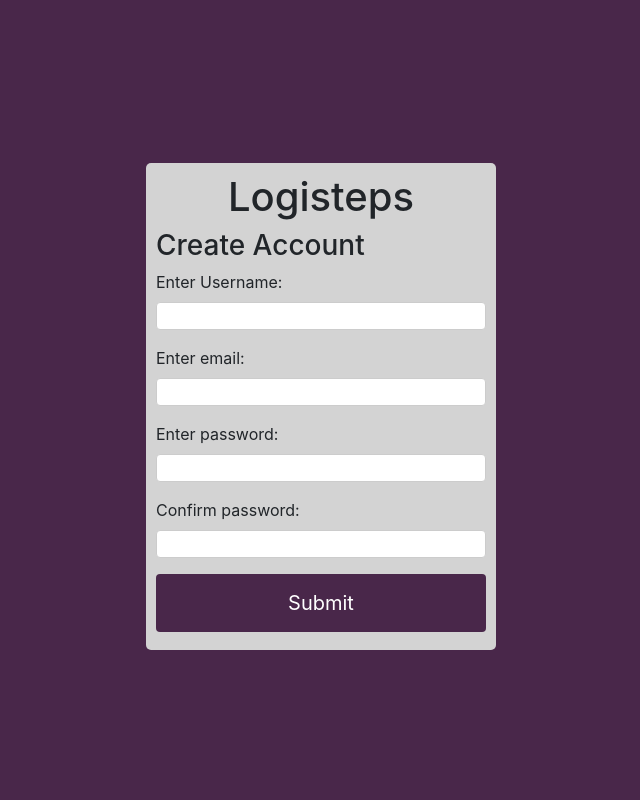
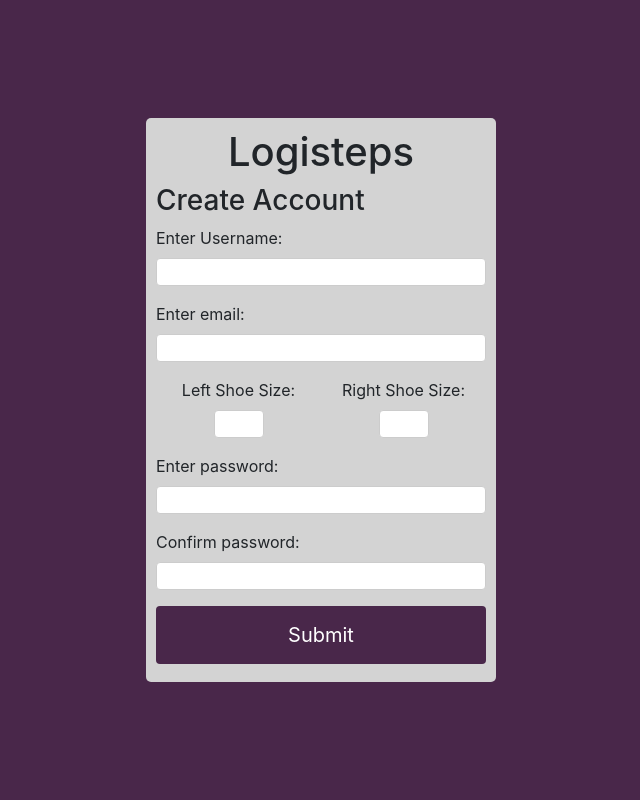
Before and after one commit to SeniorDesignTeamOmicron/WebApplication, a Django app: page /logisteps/register/ in a window 1280 px wide. Shown: the whole page, without its empty margins (319-959 px from the left). Run offline with Django 3.2, Linux system fonts and the light colour scheme; style sheets or scripts are compiled from the project's sources; some libraries are stand-ins or nearby versions.

Commit message:
Updated register view to instantiate a Logistep user and added fields for shoe sizes

```diff
--- a/logisteps/forms.py
+++ b/logisteps/forms.py
@@ -1,13 +1,18 @@
 from django.contrib.auth.forms import UserCreationForm
 from django.contrib.auth.models import User
+from django.forms import ModelForm
 from django import forms
 from django.core.exceptions import ValidationError
+
+from .models import Shoe, LogistepsUser
 
 class CustomUserCreationForm(forms.Form):
     username = forms.CharField(label='Enter Username', min_length=4, max_length=150)
     email = forms.EmailField(label='Enter email')
     password1 = forms.CharField(label='Enter password', widget=forms.PasswordInput)
     password2 = forms.CharField(label='Confirm password', widget=forms.PasswordInput)
+    shoe1 = forms.DecimalField(label='Left Shoe Size', min_value=4, max_value=16, max_digits=3, decimal_places=1)
+    shoe2 = forms.DecimalField(label='Right Shoe Size', min_value=4, max_value=16, max_digits=3, decimal_places=1)
 
     def clean_username(self):
         username = self.cleaned_data['username'].lower()
@@ -38,4 +43,12 @@ class CustomUserCreationForm(forms.Form):
             self.cleaned_data['email'],
             self.cleaned_data['password1']
         )
-        return user
+        lShoe = Shoe.objects.create(foot='L', size=self.cleaned_data['shoe1'])
+        rShoe = Shoe.objects.create(foot='R', size=self.cleaned_data['shoe2'])
+
+        logistepsUser = LogistepsUser.objects.create(left_shoe=lShoe, right_shoe=rShoe, user=user)
+        lShoe.save()
+        rShoe.save()
+        logistepsUser.save()
+
+        return logistepsUser
--- a/logisteps/static/logisteps/less/styles.less
+++ b/logisteps/static/logisteps/less/styles.less
@@ -3,17 +3,33 @@
     position: absolute;
     width: 100%;
     height: 100%;
+    overflow-y: auto;
 
     #form {
-        position: fixed;
+        position: absolute;
         top: 50%;
         left: 50%;
         width: 350px;
-        margin-top:  -237.5px;
+        margin-top:  -281.64px;
         margin-left: -175px;
         padding: 10px;
         background-color: lightgray;
         border-radius: 5px;
+    }
+}
+
+.shoe-input {
+    width: 50%;
+
+    label {
+        width: 100%;
+        text-align: center;
+    }
+
+    input {
+        display: block;
+        margin: auto;
+        width: 50px;
     }
 }
 
--- a/logisteps/templates/logisteps/register.html
+++ b/logisteps/templates/logisteps/register.html
@@ -22,17 +22,33 @@
                 </div>
             {% endif %}
 
-            {% for field in form.visible_fields %}
-                <div class="form-group">
-                    {{ field.label_tag }}
+            <div class="form-group">
+                {{ form.username.label_tag }}
+                {{ form.username }}
+            </div>
+            <div class="form-group">
+                {{ form.email.label_tag }}
+                {{ form.email }}
+            </div>
+            <div class="form-group">
+                <div class="form-group shoe-input" style="float: left;">
+                    {{ form.shoe1.label_tag }}
+                    {{ form.shoe1 }}
+                </div>
+                <div class="form-group shoe-input" style="float: right;">
+                    {{ form.shoe2.label_tag }}
+                    {{ form.shoe2 }}
+                </div>
+            </div>
+            <div class="form-group">
+                {{ form.password1.label_tag }}
+                {{ form.password1 }}
+            </div>
+            <div class="form-group">
+                {{ form.password2.label_tag }}
+                {{ form.password2 }}
+            </div>
 
-                    {{ field }}
-
-                    {% if field.help_text %}
-                        <small class="form-text text-muted">{{ field.help_text }}</small>
-                    {% endif %}
-                </div>
-            {% endfor %}
 
             <div><button type="submit" class="btn btn-lg btn-block">Submit</button></div>
         </form>
```
Also changed, not shown: logisteps/models/shoe.py (line endings or trailing spaces), logisteps/views.py (line endings or trailing spaces).
